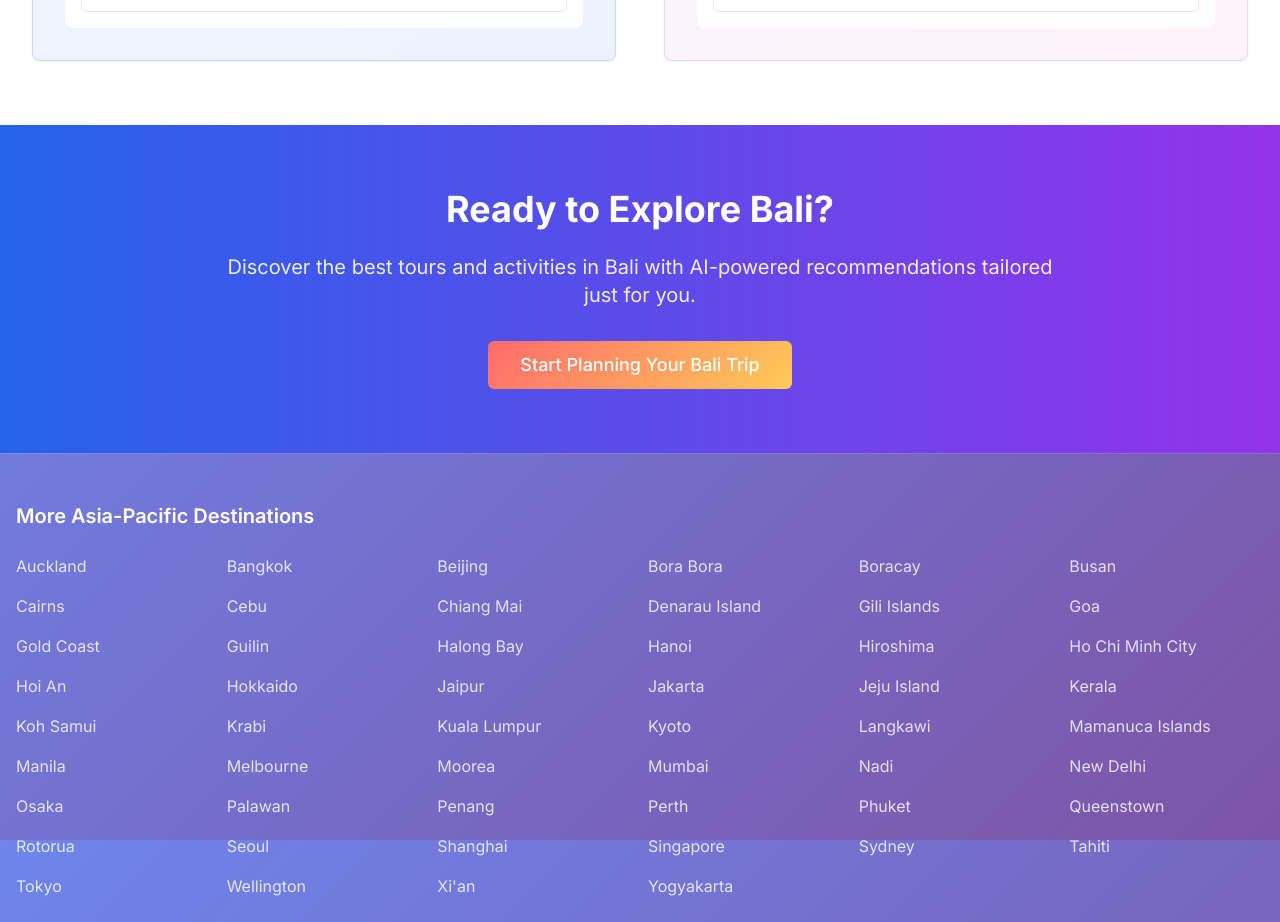
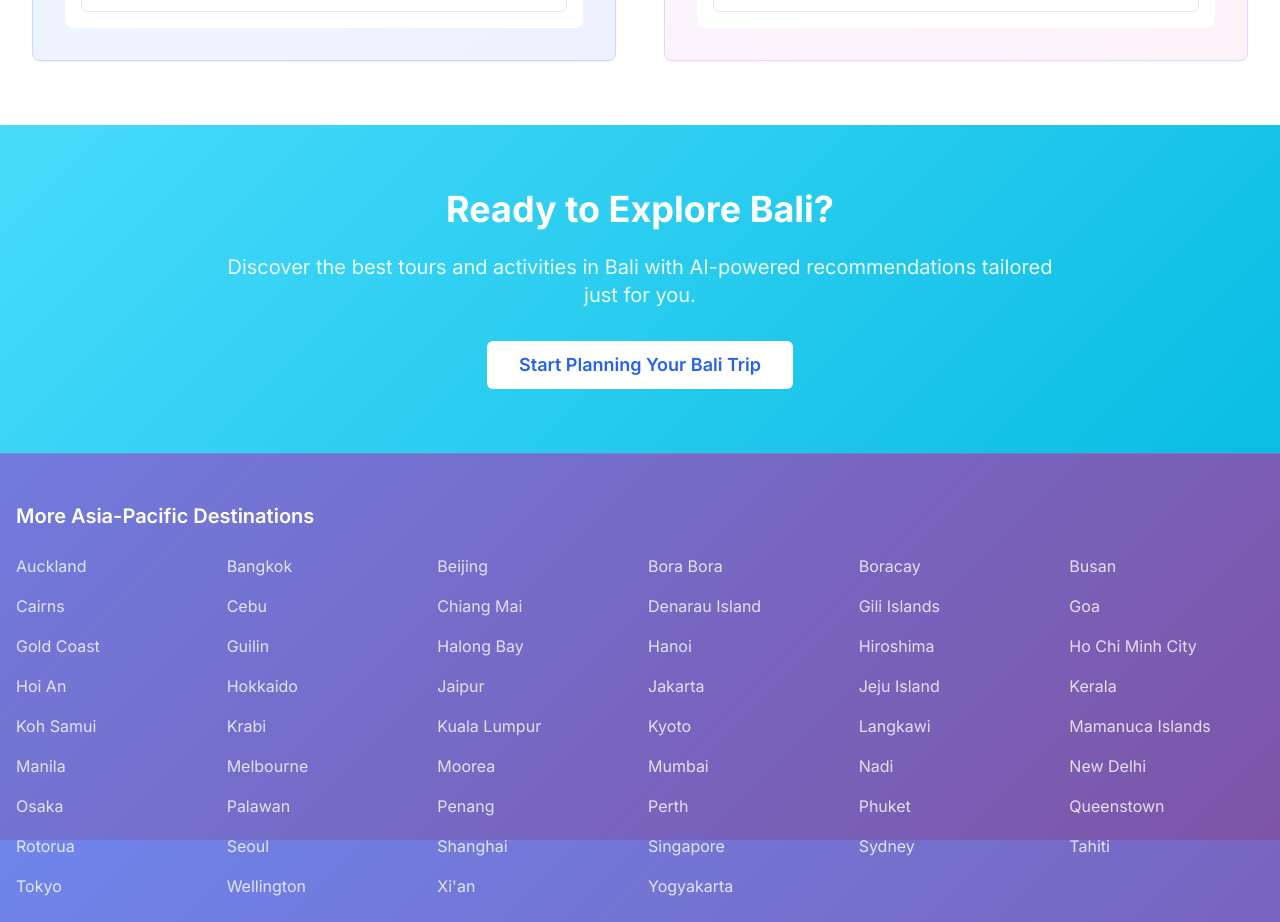
Before and after one commit to 2xGen/toptours, a Next.js app: page /destinations/bali in a window 1280 px wide. Shown: the part 3960-4882 px from the top of the page. Built offline with nearby package versions, Linux system fonts and the light colour scheme; no server answers.

Commit message:
Update CTA section to use adventure-gradient blue background like how-it-works page

```diff
--- a/app/destinations/[id]/DestinationDetailClient.jsx
+++ b/app/destinations/[id]/DestinationDetailClient.jsx
@@ -536,7 +536,7 @@ export default function DestinationDetailClient({ destination }) {
         </section>
 
         {/* CTA Section */}
-        <section className="py-16 bg-gradient-to-r from-blue-600 to-purple-600">
+        <section className="py-16 adventure-gradient">
           <div className="max-w-4xl mx-auto px-4 sm:px-6 lg:px-8 text-center">
             <motion.div
               initial={{ opacity: 0, y: 30 }}
@@ -553,7 +553,7 @@ export default function DestinationDetailClient({ destination }) {
               <Button
                 onClick={() => handleOpenModal(safeDestination.fullName)}
                 size="lg"
-                className="sunset-gradient text-white hover:scale-105 transition-transform duration-200 px-8 py-6 text-lg"
+                className="bg-white text-blue-600 hover:bg-gray-100 hover:scale-105 transition-all duration-200 px-8 py-6 text-lg font-semibold"
               >
                 Start Planning Your {safeDestination.fullName} Trip
               </Button>
```
